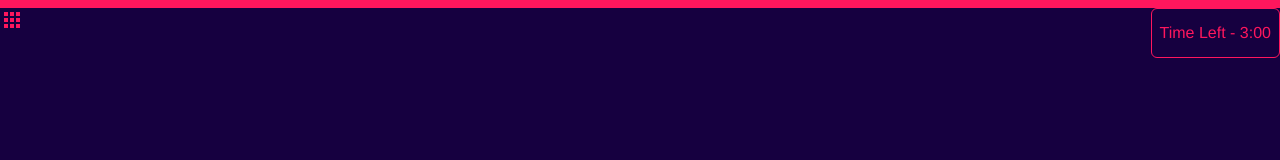
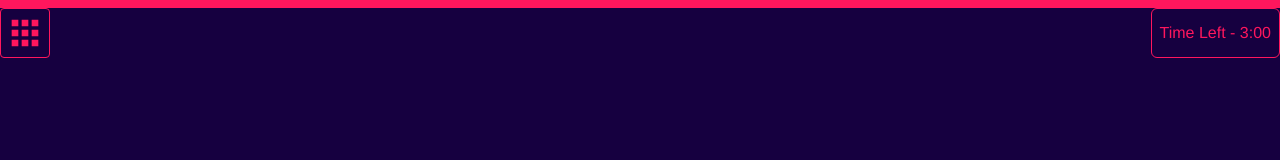
Before and after one commit to AikeNyanLynnOo/multiple-chioce-quizz-react, a React (Create React App) app: page /quiz in a window 1280 px wide. Shown: the top 160 px of the page. Built offline with nearby package versions, Linux system fonts and the light colour scheme.

Commit message:
left drawer close button style fixed

```diff
--- a/src/Components/QuizComponent.tsx
+++ b/src/Components/QuizComponent.tsx
@@ -69,22 +69,43 @@ export const Quiz = () => {
       <span className="hidden sm:block absolute top-2 right-0 border border-[#FF165D] rounded-md py-3 px-2">
         Time Left - {formatSecondsToHHMMSS(duration.timeLeft)}
       </span>
-      <AppsIcon
-        className="absolute top-2 left-0 cursor-pointer z-10"
-        onClick={() => setDrawerOpen(drawerOpen === null ? true : !drawerOpen)}
-      />
+
+      {!drawerOpen && (
+        <AppsIcon
+          sx={{
+            fontSize: 40,
+            border: "1px solid #FF165D",
+            borderRadius: 1,
+            padding: 0.5,
+            boxSizing: "content-box",
+          }}
+          className="absolute top-2 left-0 cursor-pointer z-10"
+          onClick={() =>
+            setDrawerOpen(drawerOpen === null ? true : !drawerOpen)
+          }
+        />
+      )}
 
       <motion.div
         variants={gridDrawerVariants}
         initial={drawerOpen === null ? "close" : drawerOpen ? "close" : "open"}
         animate={drawerOpen === null ? "" : drawerOpen ? "open" : "close"}
-        className="border relative z-10 bg-[#160040] border-[#FF165D] rounded-md pt-4  pb-2 px-3 md:px-5 mx-auto sm:mr-auto sm:ml-0 w-11/12 sm:w-5/12 lg:w-4/12 xl:w-3/12 2xl:w-52"
+        className="border relative z-10 bg-[#160040] border-[#FF165D] rounded-md pt-4  pb-4 px-3 md:px-5 mx-auto sm:mr-auto sm:ml-0 w-11/12 sm:w-5/12 lg:w-4/12 xl:w-3/12 2xl:w-52"
       >
-        <CloseIcon className="absolute top-2 right-2" />
-        <div className="block sm:hidden border border-[#FF165D] rounded-md py-3 px-2">
+        <div className="flex justify-between items-center">
+          <span className="text-[#FF165D] font-semibold text-lg">My Quizzes</span>
+          <CloseIcon
+            className="cursor-pointer"
+            sx={{ fontSize: 40 }}
+            onClick={() =>
+              setDrawerOpen(drawerOpen === null ? false : !drawerOpen)
+            }
+          />
+        </div>
+        <div className="block sm:hidden border border-[#FF165D] rounded-md py-3 px-2 mt-5">
           Time Left - {formatSecondsToHHMMSS(duration.timeLeft)}
         </div>
-        <motion.div className="grid grid-cols-2 sm:grid-cols-3 md:grid-cols-4 gap-3 mt-3">
+        <motion.div className="grid grid-cols-2 sm:grid-cols-3 md:grid-cols-4 gap-3 mt-5">
           {quiz.allQuizzes.map((quiz, index) => (
             <motion.span
               key={index}
--- a/src/styles/framerStyles.tsx
+++ b/src/styles/framerStyles.tsx
@@ -2,9 +2,8 @@ export const gridDrawerVariants = {
   close: {
     x: -1000,
     transition: {
-      duration: 0.2,
+      duration: 0.3,
       type: "spring",
-    //   stiffness: 20,
     },
   },
   open: {
```
